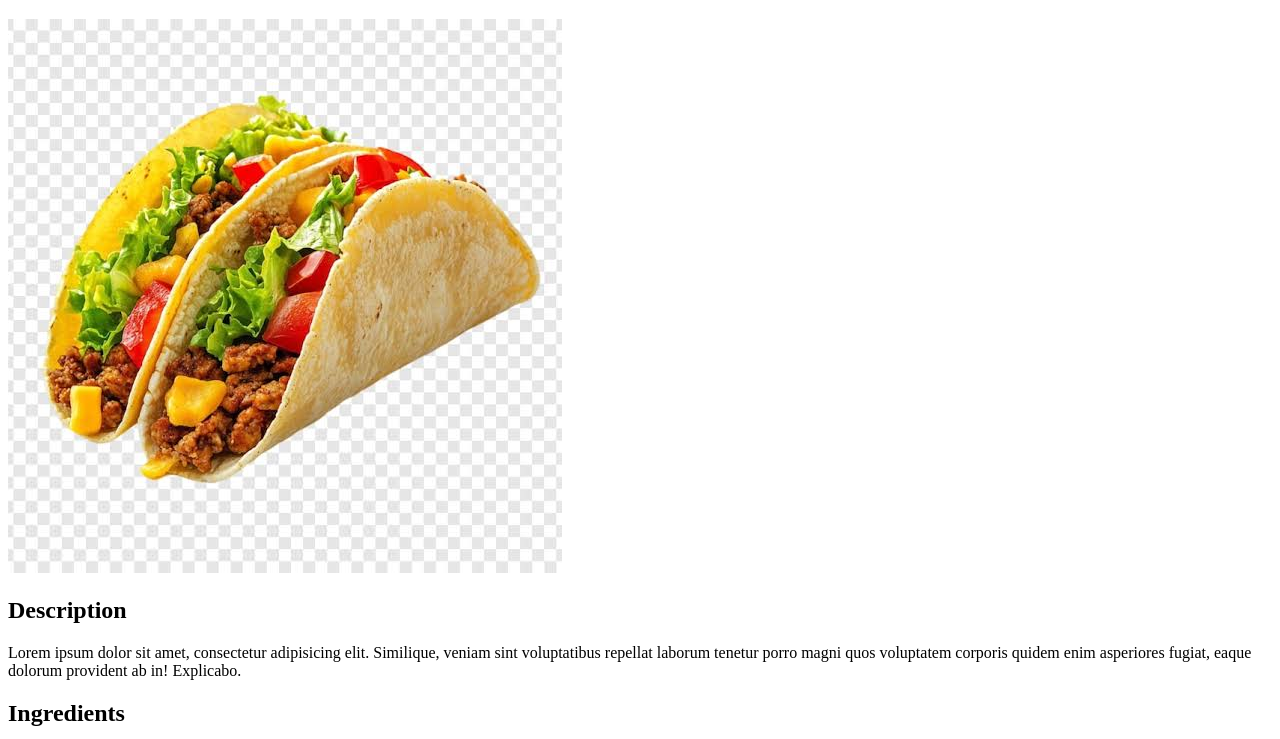
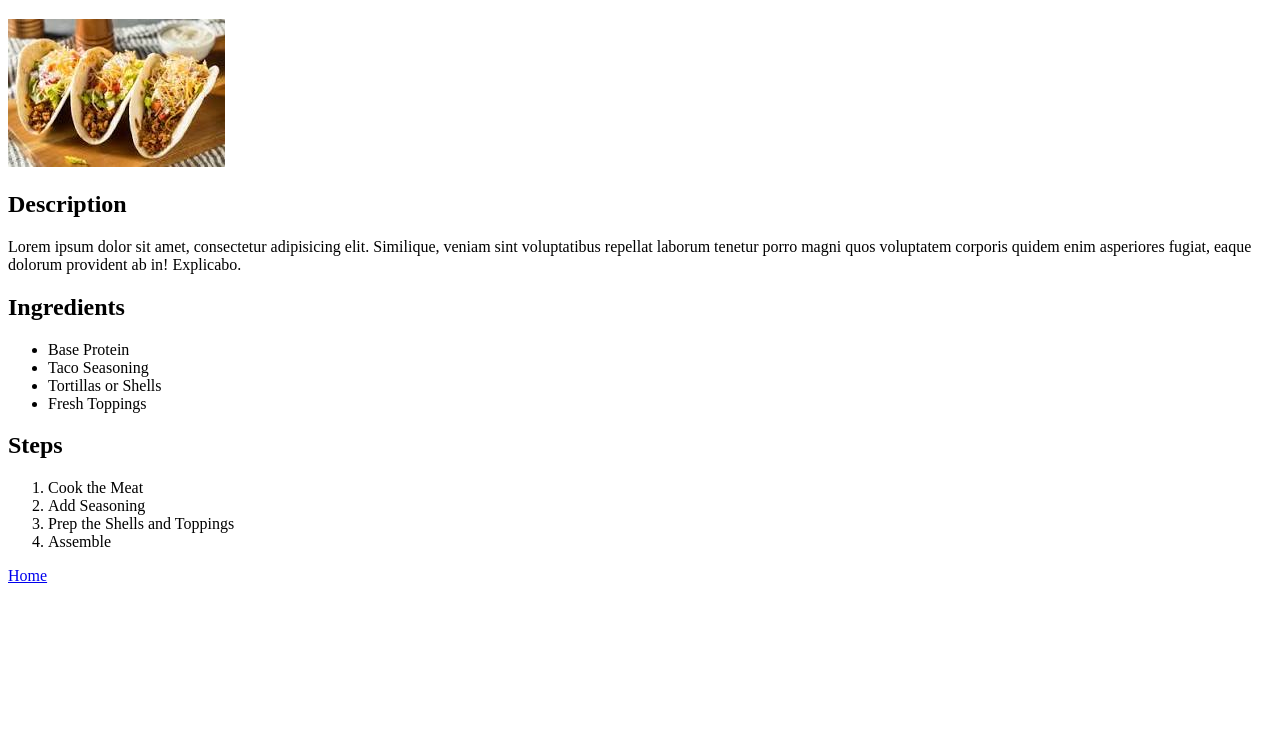
Before and after one commit to mrmys4l/odin-recipes, a plain HTML site: page recipes/tacos.html in a window 1280 px wide. Shown: the part 61-800 px from the top of the page. Drawn offline with Linux system fonts and the light colour scheme.

Commit message:
Add tacos2.png

```diff
--- a/recipes/tacos.html
+++ b/recipes/tacos.html
@@ -7,7 +7,7 @@
 </head>
 <body>
     <h1>Tacos</h1>
-    <img src="tacos.png" alt="Tasty Tacos">
+    <img src="tacos2.png" alt="Tasty Tacos">
 
     <h2>Description</h2>
     <P>Lorem ipsum dolor sit amet, consectetur adipisicing elit. Similique, veniam sint voluptatibus repellat laborum tenetur porro magni quos voluptatem corporis quidem enim asperiores fugiat, eaque dolorum provident ab in! Explicabo.</P>
```
Also changed, not shown: recipes/tacos2.png (added).
